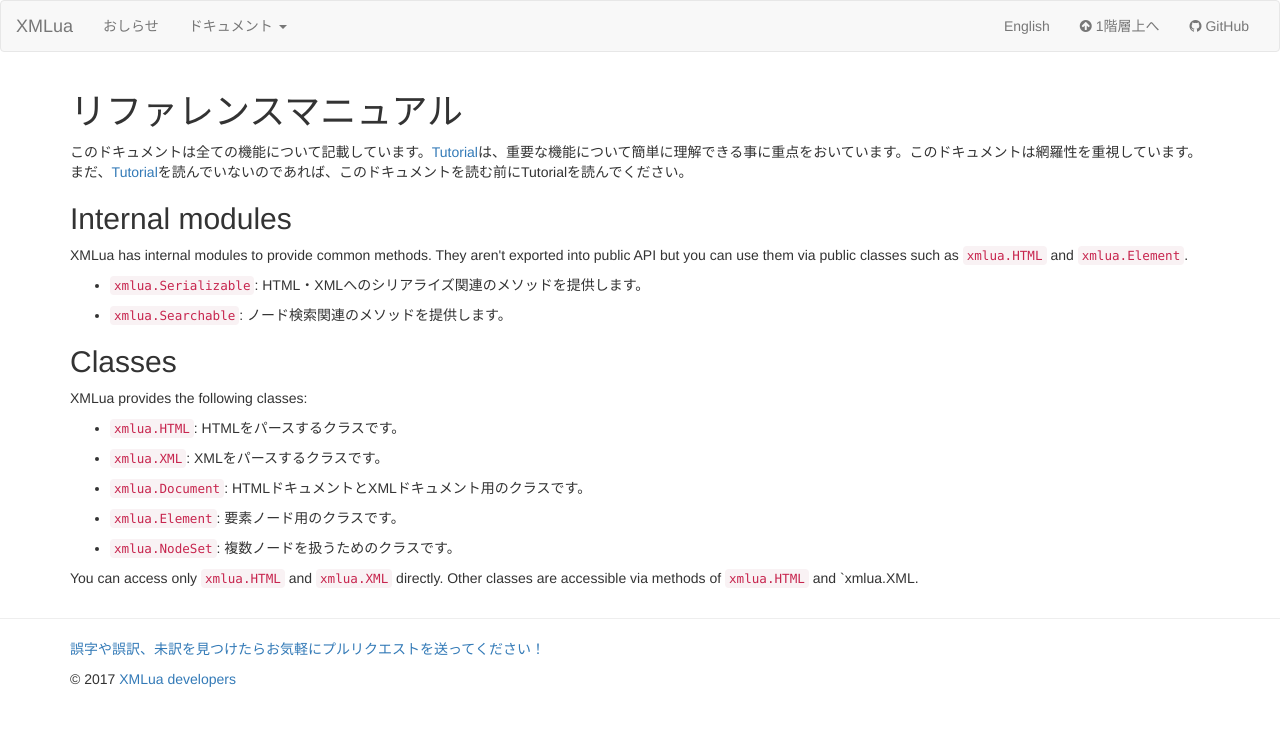
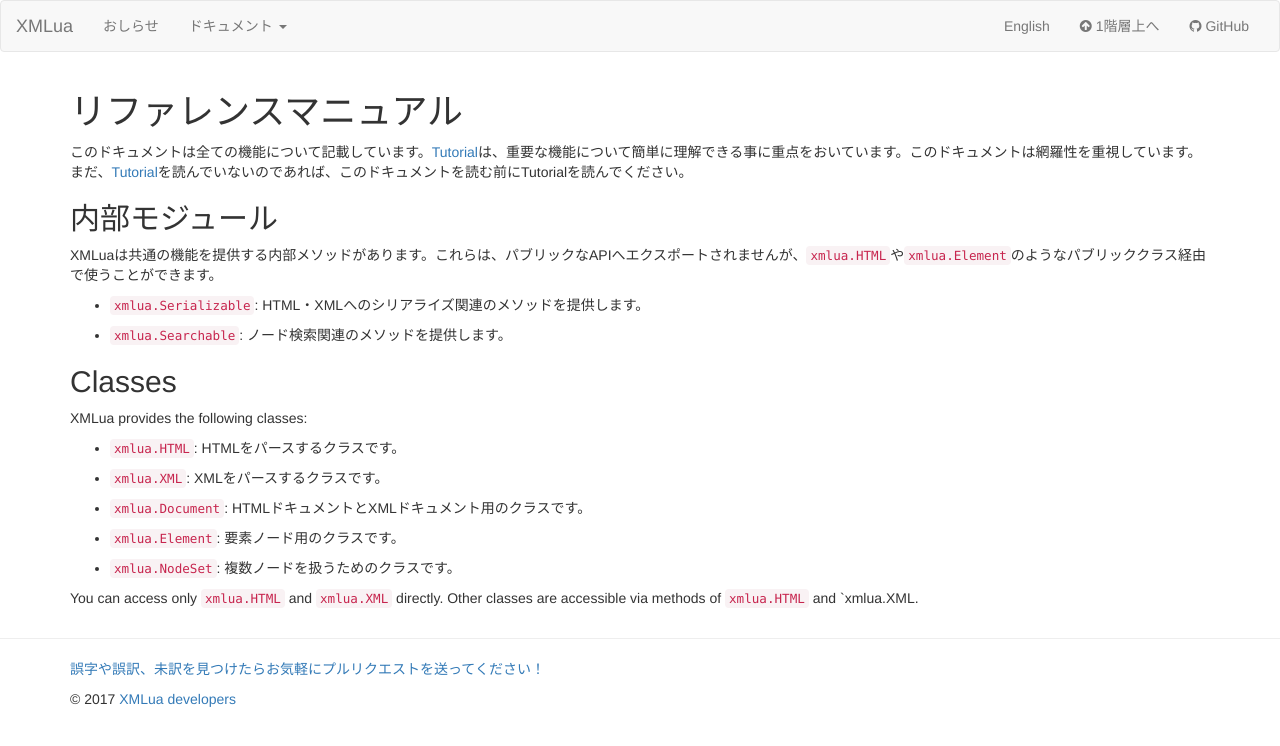
Before and after one commit to clear-code/xmlua, a Jekyll site: the page built from docs/ja/reference/index.md, in a window 1280 px wide. Shown: the top 746 px of the page. Built offline with Jekyll 4.4.1, drawn with Linux system fonts in a browser that asks for light colours.

Commit message:
doc: Translate into Japanese of `Internal modules` of index.md

```diff
--- a/docs/ja/reference/index.md
+++ b/docs/ja/reference/index.md
@@ -6,9 +6,9 @@ title: Reference manual
 
 このドキュメントは全ての機能について記載しています。[Tutorial][tutorial]は、重要な機能について簡単に理解できる事に重点をおいています。このドキュメントは網羅性を重視しています。まだ、[Tutorial][tutorial]を読んでいないのであれば、このドキュメントを読む前にTutorialを読んでください。
 
-## Internal modules {#internal-modules}
+## 内部モジュール
 
-XMLua has internal modules to provide common methods. They aren't exported into public API but you can use them via public classes such as [`xmlua.HTML`][html] and [`xmlua.Element`][element].
+XMLuaは共通の機能を提供する内部メソッドがあります。これらは、パブリックなAPIへエクスポートされませんが、[`xmlua.HTML`][html]や[`xmlua.Element`][element]のようなパブリッククラス経由で使うことができます。
 
   * [`xmlua.Serializable`][serializable]: HTML・XMLへのシリアライズ関連のメソッドを提供します。
 
```
Also changed, not shown: 1 other file.
